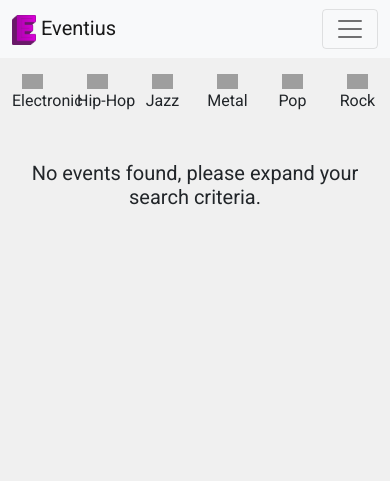
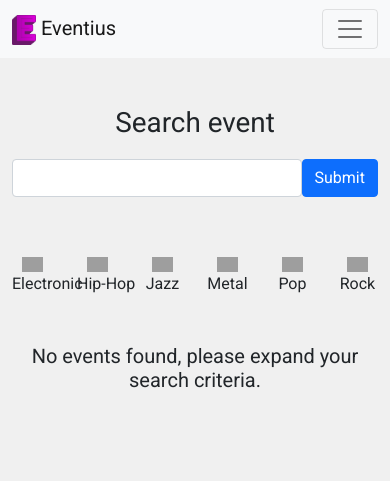
Before and after one commit to TarekHawari/a2_group15, a Flask app: page / in a window 390 px wide. Shown: the top 481 px of the page. Run offline with Flask 3, Linux system fonts and the light colour scheme; some libraries are stand-ins or nearby versions; grey boxes are pictures that could not be loaded.

Commit message:
search functionality

```diff
--- a/website/templates/index.html
+++ b/website/templates/index.html
@@ -1,8 +1,17 @@
 {% extends 'base.html' %}
+
 
 {% block header %}
 <div class="container">
-
+    <div class="row justify-content-center mt-5 pb-4">
+        <div class="col-md-8">
+            <h1 class="text-center mb-3">Search event</h1>
+            <form class="form-inline d-flex flex-nowrap" action="{{ url_for('main.search') }}">
+                <input type="text" name="search" class="form-control flex-grow-1 my-1 mr-sm-2" id="SearchForm">
+                <button type="submit" class="flex-shrink-1 btn btn-primary my-1">Submit</button>
+            </form>
+        </div>
+    </div>
     <!-- carousel -->
     {% if carousels|length > 0 %}
     <div class="row">
--- a/website/views.py
+++ b/website/views.py
@@ -15,6 +15,7 @@ main_bp = Blueprint("main", __name__)
 def index():
     # get the value of p and genre eg. http://127.0.0.1:5000/?genre=Electronic&p=2, genre = Electronic, page = 2
     # if page or genre is not specified, the value will be None
+    events = db.session.scalars(select(Event)).all()
     page = request.args.get("p")
     genre = request.args.get("genre")
     if genre is not None and genre not in icons:
@@ -91,3 +92,15 @@ def index():
         next_page=next_page,
         second_next_page=second_next_page,
     )
+
+
+
+@main_bp.route('/search')
+def search():
+    if request.args['search'] and request.args['search'] != "":
+        print(request.args['search'])
+        query = "%" + request.args['search'] + "%"
+        events = db.session.scalars(db.select(Event).where(Event.artist.like(query) | Event.venue_name.like(query))).all()
+        return render_template("index.html", events=events)
+    else:
+        return redirect(url_for("main.index"))
```
